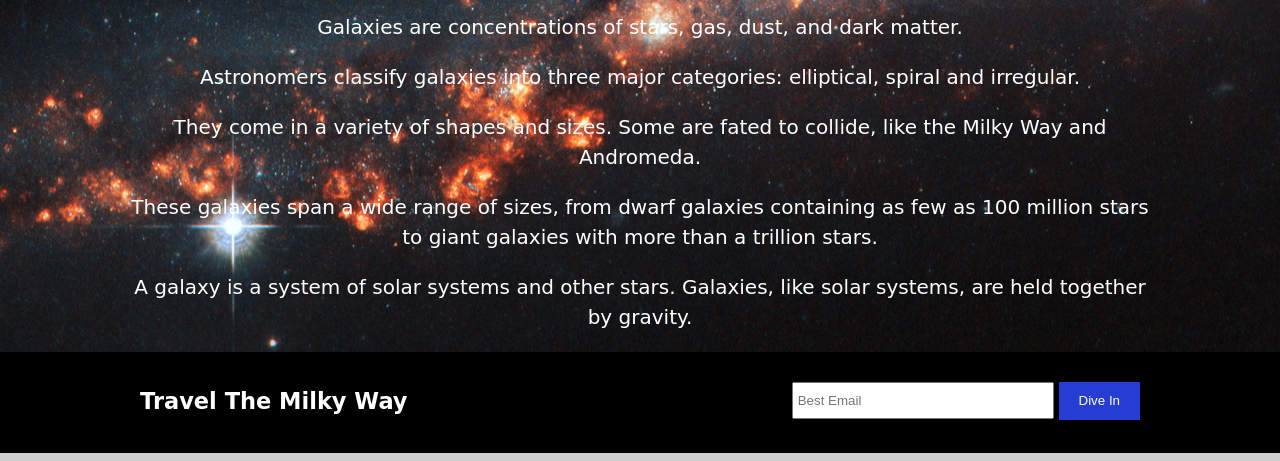
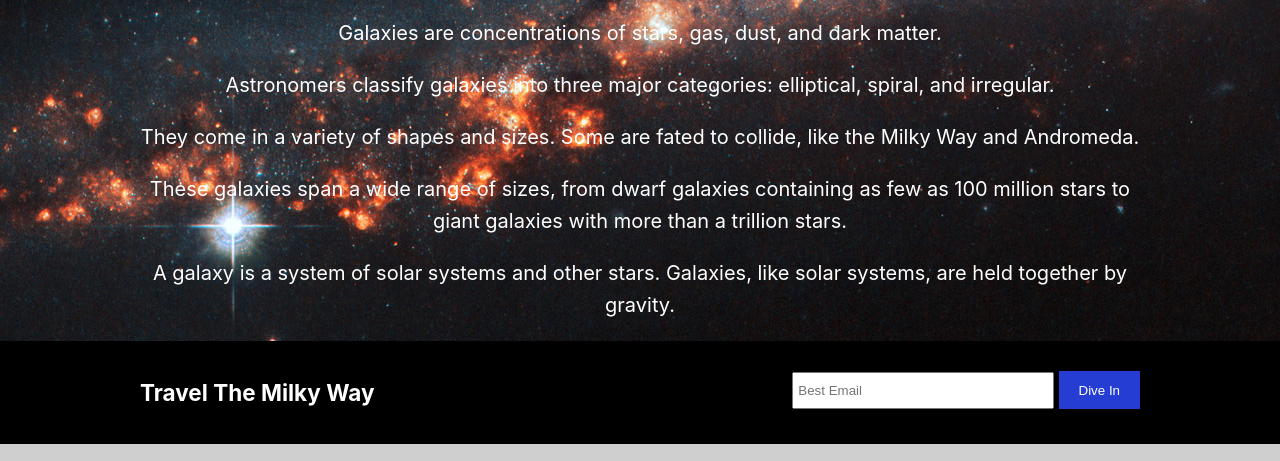
Before and after one commit to Amey-Thakur/SEARCH-SPACE-EXPLORE-EXTENT, a plain HTML site: page Source Code/index.html in a window 1280 px wide. Shown: the part 294-755 px from the top of the page. Drawn offline with Linux system fonts and the light colour scheme.

Commit message:
SEARCH-SPACE-EXPLORE-EXTENT

```diff
--- a/Source Code/css/style.css
+++ b/Source Code/css/style.css
@@ -11,8 +11,12 @@
 */
 
 /* --- Base Typography & Reset --- */
+html {
+  scroll-behavior: smooth;
+}
+
 body {
-  font: 15px/1.5 cursive;
+  font: 15px/1.6 'Inter', 'Segoe UI', Roboto, Helvetica, Arial, sans-serif;
   padding: 0;
   margin: 0;
   background-color: #cfcfcf;
--- a/Source Code/index.html
+++ b/Source Code/index.html
@@ -52,7 +52,7 @@
     <div class="container">
       <h1>Explore The Universe</h1>
       <p>Galaxies are concentrations of stars, gas, dust, and dark matter.</p>
-      <p>Astronomers classify galaxies into three major categories: elliptical, spiral and irregular.</p>
+      <p>Astronomers classify galaxies into three major categories: elliptical, spiral, and irregular.</p>
       <p>They come in a variety of shapes and sizes. Some are fated to collide, like the Milky Way and Andromeda.</p>
       <p>These galaxies span a wide range of sizes, from dwarf galaxies containing as few as 100 million stars to giant
         galaxies with more than a trillion stars.</p>
```
Also changed, not shown: Source Code/about.html (+1 -1 lines), Source Code/galaxy.html (+1 -1 lines).
